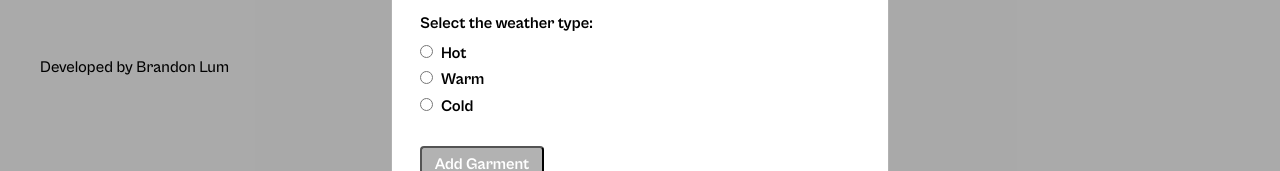
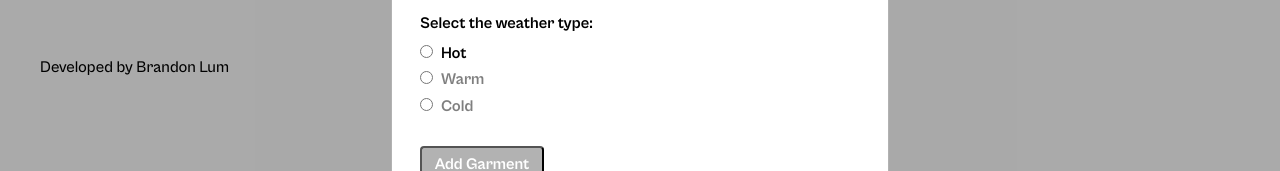
Before and after one commit to bryzle/se_project_react, a React (Vite) app: page / in a window 1280 px wide. Both pictures are taken after a click on the button "+Add Clothes". Shown: the part 394-565 px from the top of the page. Built offline with nearby package versions, Linux system fonts and the light colour scheme; no server answers.

Commit message:
Fixed label inside modal

```diff
--- a/src/components/App/App.jsx
+++ b/src/components/App/App.jsx
@@ -90,11 +90,13 @@ function App() {
                 id="warm"
                 value="warm"
               />
-              Warm
+
               <label
                 htmlFor="warm"
                 className="modal__input modal__input_type_radio"
-              ></label>
+              >
+                Warm
+              </label>
             </div>
             <div className="modal__radio-container">
               <input
@@ -104,11 +106,13 @@ function App() {
                 id="Cold"
                 value="Cold"
               />
-              Cold
+
               <label
                 htmlFor="Cold"
                 className="modal__input modal__input_type_radio"
-              ></label>
+              >
+                Cold
+              </label>
             </div>
           </fieldset>
         </ModalWithForm>
```
